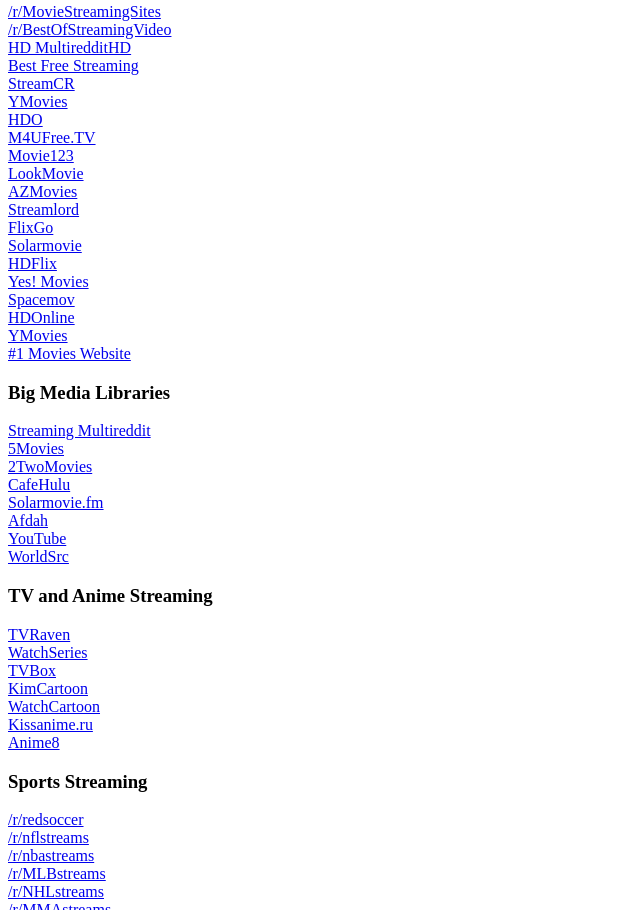
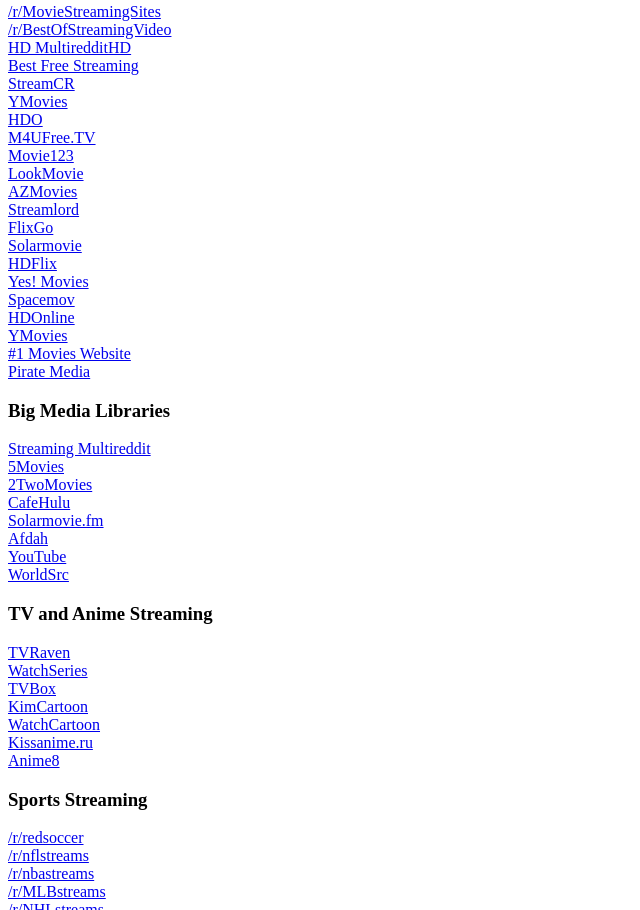
Before and after one commit to Igglybuff/awesome-piracy, a plain HTML site: page bookmarks.html in a window 1280 px wide. Shown: the part 11090-12000 px from the top of the page, without its empty margins (0-640 px from the left). Drawn offline with Linux system fonts and the light colour scheme.

Commit message:
added pirate media

```diff
--- a/bookmarks.html
+++ b/bookmarks.html
@@ -619,6 +619,7 @@
 <DT><A HREF="https://www1.hdonline.eu">HDOnline</A>
 <DT><A HREF="https://ymovies.tv/">YMovies</A>
 <DT><A HREF="https://www1.1movies.is">#1 Movies Website</A>
+<DT><A HREF="https://pirate-media.vercel.app/">Pirate Media</A>
 </DL></p>
 <DT><H3>Big Media Libraries</H3>
 <DL><p>
```
Also changed, not shown: 1 other file.
